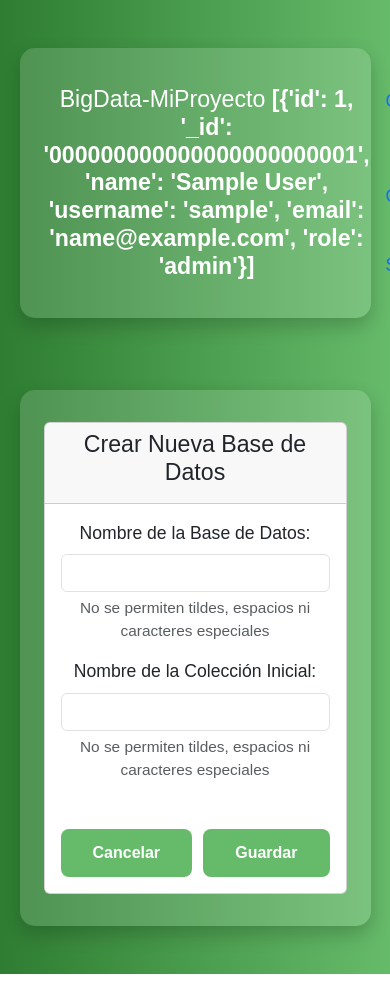
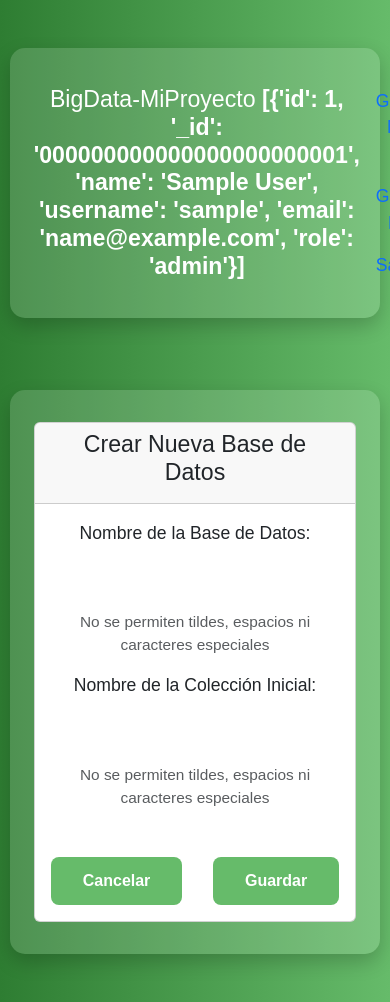
Before and after one commit to juancarloswill/BigDataApp, a Flask app: page /crear-base-datos-form in a window 390 px wide; the page is wider, and only the part inside the window is pictured. Before the commit the page ends 974 px from the top of that part, so only its background shows below. Run offline with Flask 3, Linux system fonts and the light colour scheme; the visitor is signed in with stand-in values (Sample User, id 1).

Commit message:
diseño gestion
diseño gestion

```diff
--- a/static/css/gestor.css
+++ b/static/css/gestor.css
@@ -1,18 +1,20 @@
-/* landingPage.css con colores verdes */
+/* landingPage.css actualizado y ampliado en ancho */
+
 body {
   margin: 0;
   padding: 0;
   font-family: 'Poppins', sans-serif;
-  background: linear-gradient(to right, #2e7d32, #66bb6a); /* verde oscuro a verde medio */
+  background: linear-gradient(to right, #2e7d32, #66bb6a);
   color: #fff;
   min-height: 100vh;
   display: flex;
   flex-direction: column;
 }
 
-/* Contenedor del menú */
+/* Menú más ancho */
 .menu-container {
-  max-width: 1200px;
+  max-width: 1400px;
+  width: 95%;
   margin: 2rem auto 0 auto;
   background-color: rgba(0, 0, 0, 0.4);
   padding: 1rem 2rem;
@@ -46,13 +48,13 @@ body {
 }
 
 .menu-container nav a:hover {
-  color: #a5d6a7; /* verde claro */
+  color: #a5d6a7;
 }
 
-/* Contenedor central */
+/* Contenedor principal más ancho */
 .container {
-  max-width: 1200px;
-  width: 90%;
+  max-width: 1400px;
+  width: 95%;
   margin: 3rem auto;
   background-color: rgba(255, 255, 255, 0.15);
   padding: 3rem;
@@ -62,12 +64,12 @@ body {
   font-size: 1.4rem;
 }
 
-/* Botón (si lo usas) */
+/* Botón */
 .btn {
   display: inline-block;
   margin-top: 2rem;
   padding: 0.75rem 2rem;
-  background-color: #66bb6a; /* verde medio */
+  background-color: #66bb6a;
   color: white;
   border: none;
   border-radius: 8px;
@@ -79,7 +81,46 @@ body {
 }
 
 .btn:hover {
-  background-color: #388e3c; /* verde más oscuro */
+  background-color: #388e3c;
+}
+
+/* Tabla responsiva */
+table {
+  width: 100%;
+  border-collapse: collapse;
+  margin-top: 2rem;
+  background-color: white;
+  color: #333;
+  border-radius: 10px;
+  overflow: hidden;
+}
+
+th, td {
+  padding: 1rem;
+  text-align: left;
+  border-bottom: 1px solid #ddd;
+}
+
+th {
+  background-color: #a5d6a7;
+  color: #2e7d32;
+}
+
+/* Inputs y selects */
+input[type="text"],
+select {
+  padding: 0.5rem;
+  font-size: 1rem;
+  border-radius: 6px;
+  border: none;
+  max-width: 100%;
+  width: 400px;
+  margin-bottom: 1rem;
+}
+
+input:focus,
+select:focus {
+  outline: 2px solid #66bb6a;
 }
 
 /* Footer */
@@ -89,10 +130,10 @@ footer {
   padding: 1rem 0;
   background-color: rgba(0, 0, 0, 0.2);
   font-size: 0.9rem;
-  color: #c8e6c9; /* verde muy claro */
+  color: #c8e6c9;
 }
 
-/* Responsivo */
+/* Responsive */
 @media (max-width: 768px) {
   .menu-container {
     flex-direction: column;
@@ -109,4 +150,9 @@ footer {
     font-size: 1.1rem;
     padding: 2rem 1.5rem;
   }
+
+  input[type="text"],
+  select {
+    width: 100%;
+  }
 }
```
